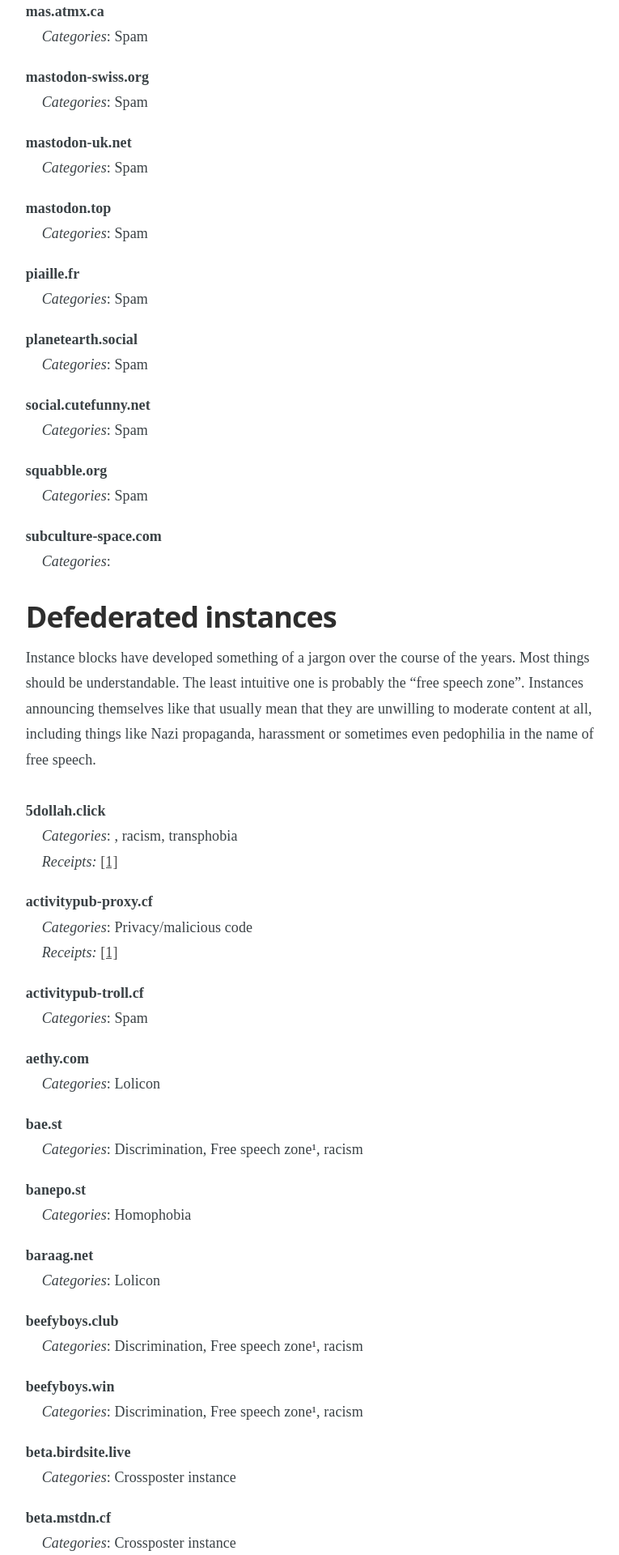
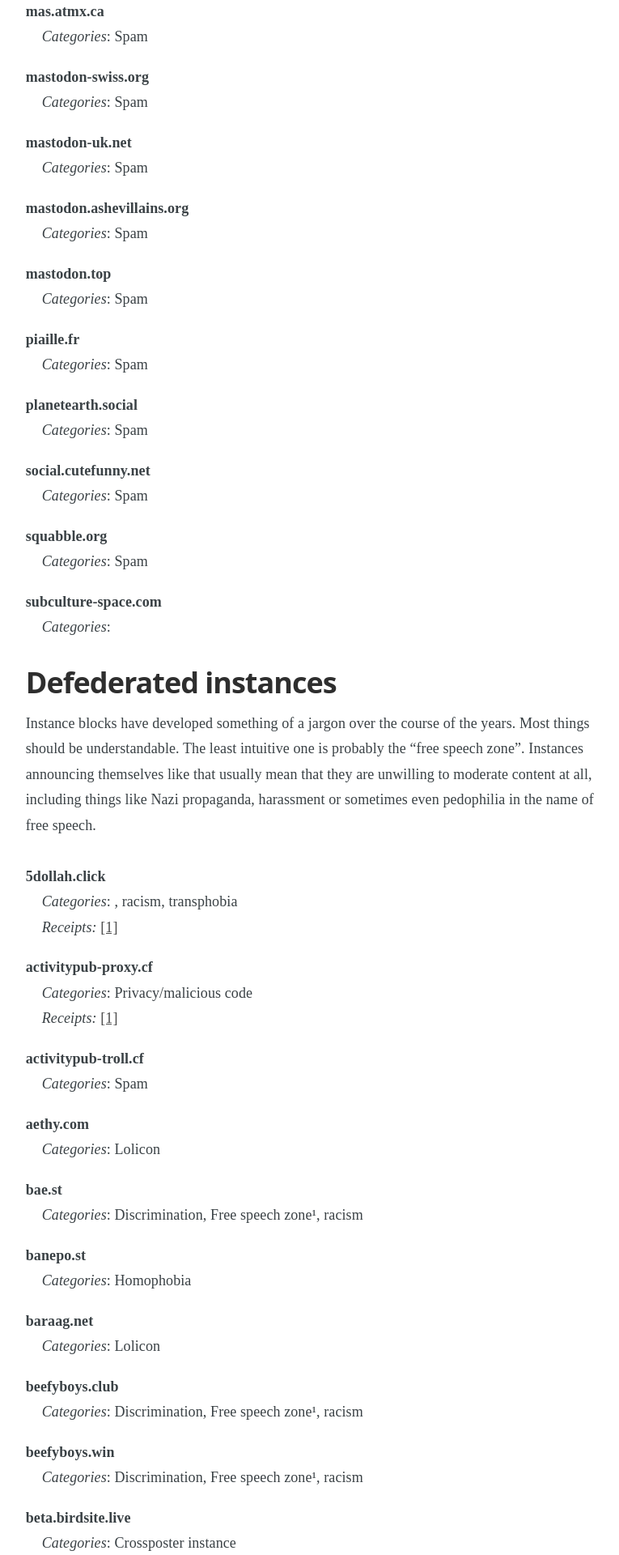
Before and after one commit to chaossocial/meta, a Jekyll site: the page built from federation.md, in a window 1280 px wide. Shown: the part 1478-3398 px from the top of the page at 81% size, without its empty margins (398-1163 px from the left). Built offline with Jekyll 4.4.1, drawn with Linux system fonts in a browser that asks for light colours; some of the changed text lies outside the part shown.

Commit message:
Limit mastodon.ashevillains.org

```diff
--- a/_data/limited_instances.json
+++ b/_data/limited_instances.json
@@ -79,6 +79,15 @@
     "comment_de": ""
   },
   {
+    "instance": "mastodon.ashevillains.org",
+    "tags": [
+      "SPAM"
+    ],
+    "receipts": [],
+    "comment_en": "",
+    "comment_de": ""
+  },
+  {
     "instance": "mastodon.top",
     "tags": [
       "SPAM"
```
